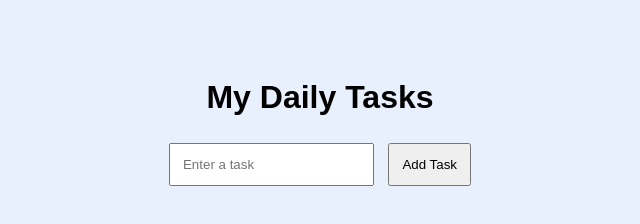
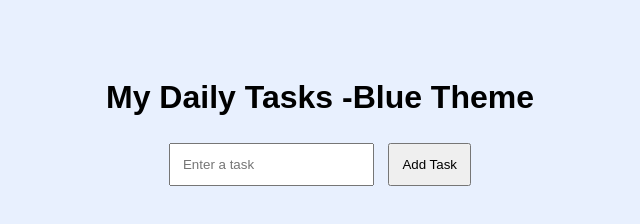
Before and after one commit to sahil-cyber-778/personal-todo-list, a plain HTML site: page index.html in a window 1280 px wide. Shown: the whole page, without its empty margins (320-960 px from the left). Drawn offline with Linux system fonts and the light colour scheme.

Commit message:
Update heading for blue theme

```diff
--- a/index.html
+++ b/index.html
@@ -21,7 +21,7 @@
     </style>
 </head>
 <body>
-    <h1>My Daily Tasks</h1>
+    <h1>My Daily Tasks -Blue Theme</h1>
     <input id="task" placeholder="Enter a task">
     <button onclick="addTask()">Add Task</button>
     <ul id="list"></ul>
```
